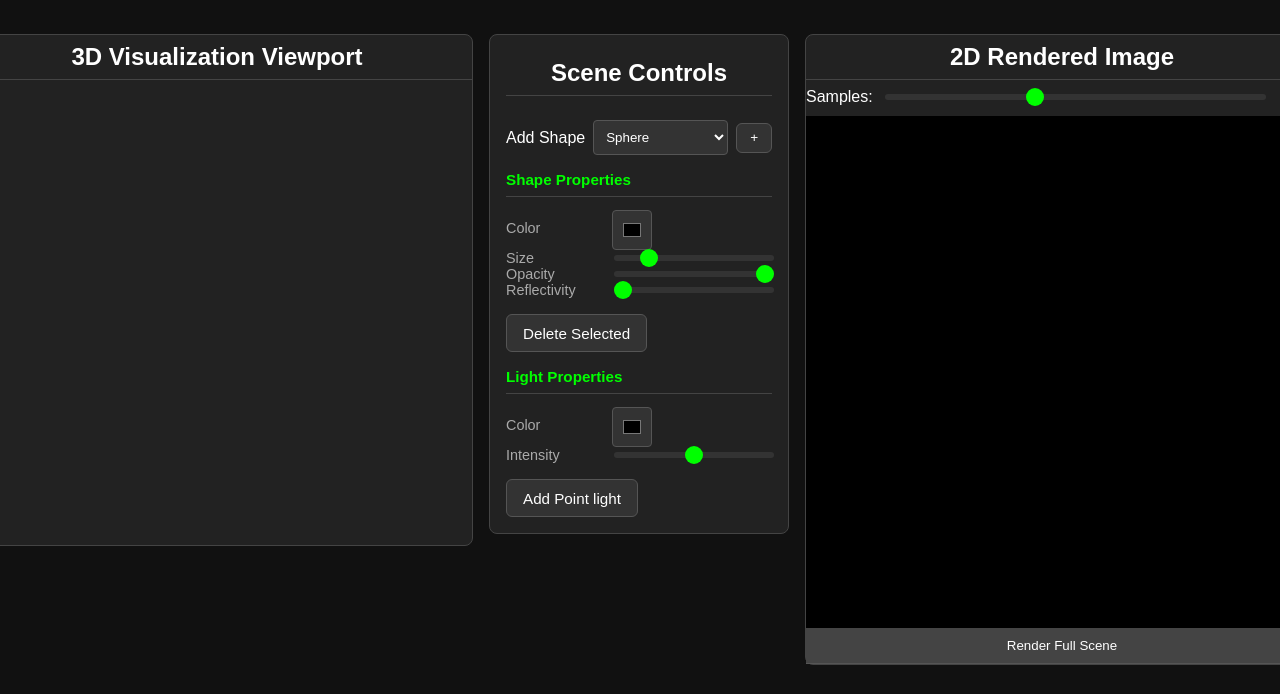
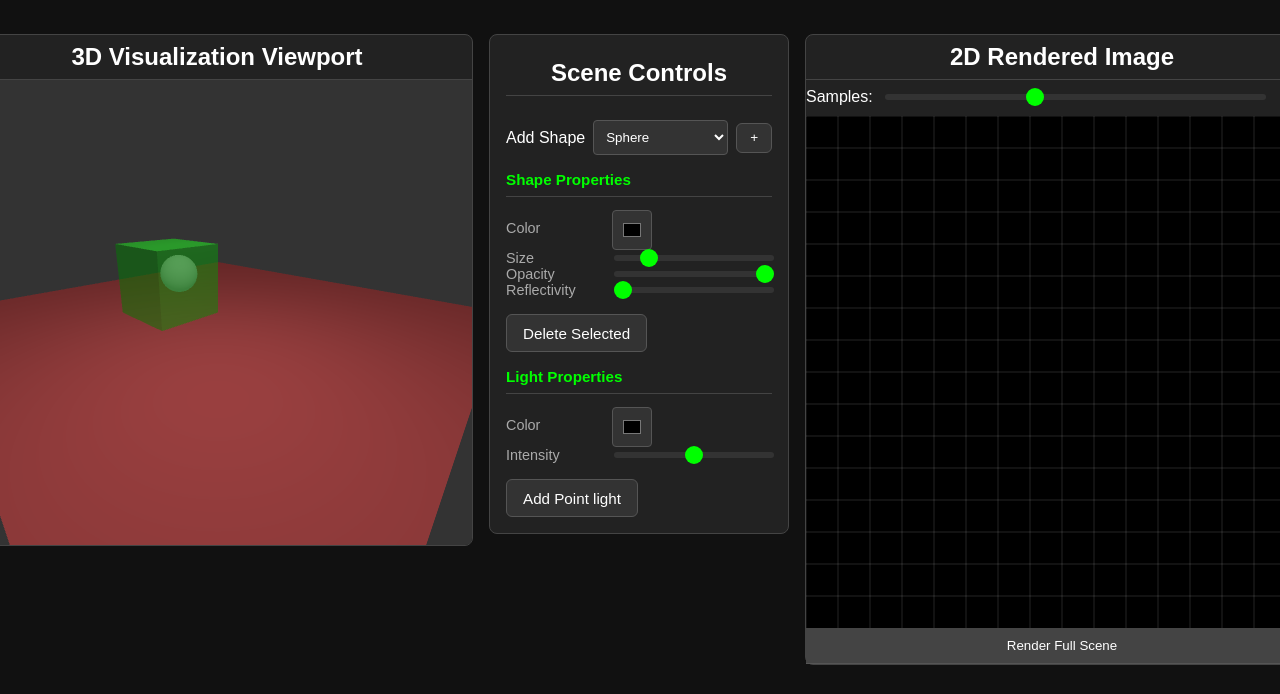
Before and after one commit to luke-rye/3D-render-tutorial, a plain HTML site: page Pathtrace.html in a window 1280 px wide. Shown: the part 106-800 px from the top of the page. Drawn offline with nearby package versions, Linux system fonts and the light colour scheme; the site is published under a folder, as on GitHub Pages, so addresses that start at the root find nothing; animation ran at ten frames a second.

Commit message:
Fix script source path for pathtracer.js

```diff
--- a/Pathtrace.html
+++ b/Pathtrace.html
@@ -98,6 +98,6 @@
             }
         }
     </script>
-    <script type="module" src="/pathtracer.js"></script>
+    <script type="module" src="pathtracer.js"></script>
 </body>
 </html>
```
